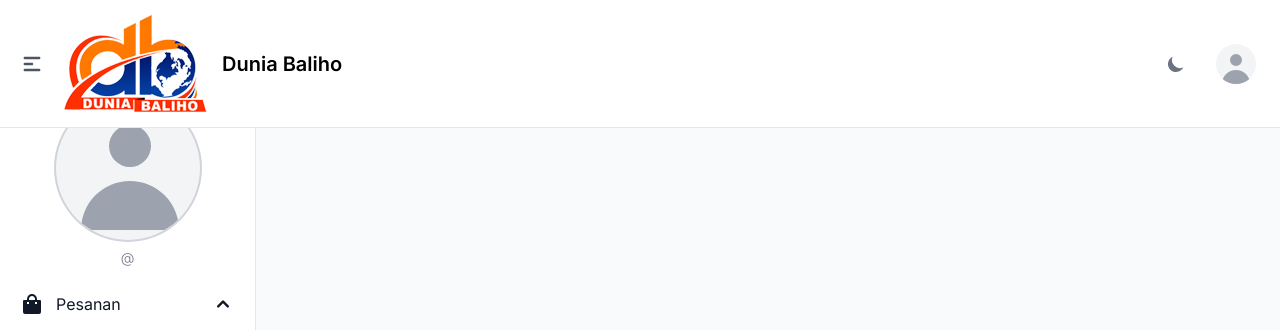
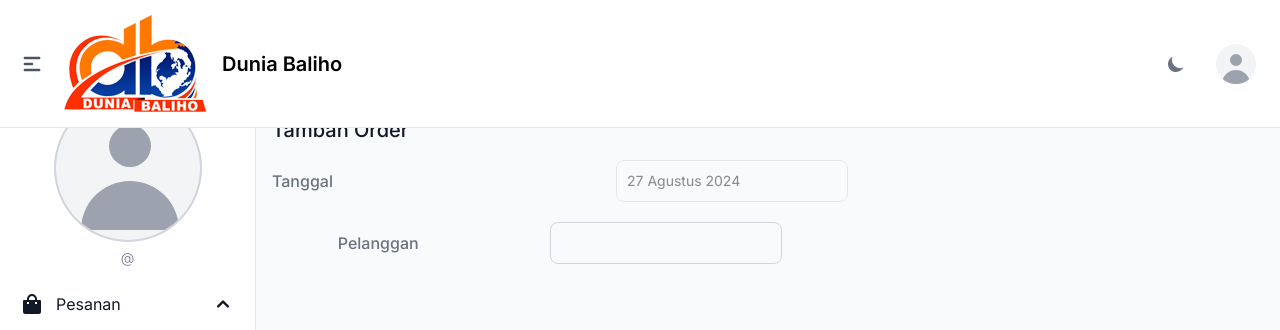
Before and after one commit to izhal27/orderan-db, a Next.js app in the folder frontend/: page /orders/list/add in a window 1280 px wide. Shown: the top 330 px of the page. Built offline with nearby package versions, Linux system fonts and the light colour scheme; no server answers.

Commit message:
add add edit page order

```diff
--- a/frontend/app/(dashboard)/orders/list/_components/AddEdit.tsx
+++ b/frontend/app/(dashboard)/orders/list/_components/AddEdit.tsx
@@ -1,5 +1,128 @@
 "use client";
 
-export default function OrderAddEdit() {
-  return <h1>Order Add Edit</h1>
+import BackButton from "@/components/buttons/BackButton";
+import type { CustomerFormData } from "@/constants/formTypes";
+import type { Customer, Order } from "@/constants/interfaces";
+import { showToast } from "@/helpers/toast";
+import localDate from "@/lib/getLocalDate";
+import { customerSchema } from "@/schemas/schemas";
+import { zodResolver } from "@hookform/resolvers/zod";
+import { Button, Label, Spinner, TextInput } from "flowbite-react";
+import { useSession } from "next-auth/react";
+import { useRouter } from "next/navigation";
+import { useEffect } from "react";
+import { useForm } from "react-hook-form";
+
+interface props {
+  order?: Order;
 }
+
+
+export default function OrderAddEdit({ order }: props) {
+  const isEditMode = !!order;
+  const router = useRouter();
+  const { data: session } = useSession();
+  const {
+    register,
+    handleSubmit,
+    setValue,
+    setFocus,
+    formState: { errors, isSubmitting },
+  } = useForm<CustomerFormData>({
+    resolver: zodResolver(customerSchema),
+  });
+
+  useEffect(() => {
+    // setFocus("name");
+    // if (isEditMode && customer) {
+    //   setValue("name", customer.name);
+    //   setValue("address", customer.address);
+    //   setValue("contact", customer.contact);
+    //   setValue("email", customer.email);
+    //   setValue("description", customer.description);
+    // }
+  }, [order]);
+
+  const onSubmit = async (data: CustomerFormData) => {
+    return !isEditMode ? addHandler(data) : editHandler(order!.id, data);
+  };
+
+  const addHandler = async (data: CustomerFormData) => {
+    // const res = await fetch("http://localhost:3002/api/orders", {
+    //   method: "POST",
+    //   headers: {
+    //     Authorization: `Bearer ${session?.accessToken}`,
+    //     "Content-Type": "application/json",
+    //   },
+    //   body: JSON.stringify(data),
+    // });
+    // showInfo(res, await res.json());
+  };
+
+  const editHandler = async (id: string, data: CustomerFormData) => {
+    // const res = await fetch(`http://localhost:3002/api/orders/${id}`, {
+    //   method: "PATCH",
+    //   headers: {
+    //     Authorization: `Bearer ${session?.accessToken}`,
+    //     "Content-Type": "application/json",
+    //   },
+    //   body: JSON.stringify(data),
+    // });
+    // showInfo(res, await res.json());
+  };
+
+  function showInfo(res: Response, customer: any) {
+    if (res.ok) {
+      showToast(
+        "success",
+        `Pelanggan "${customer.name}" berhasil ${isEditMode ? "disimpan" : "ditambahkan"}.`,
+      );
+      router.back();
+    } else if (res.status == 409) {
+      showToast("error", "Nama sudah digunakan, coba dengan nama yang lain.");
+    } else {
+      showToast("error", "Terjadi kesalahan, coba lagi nanti.");
+    }
+  }
+
+  return (
+    <div className="flex flex-col gap-4 p-4">
+      <BackButton />
+      <h3 className="text-xl font-medium text-gray-900 dark:text-white">
+        {`${isEditMode ? "Ubah" : "Tambah"} Order`}
+      </h3>
+      <div className="max-w-xl">
+        <div className="flex flex-col gap-5">
+          <div className="flex items-center justify-between">
+            <label
+              htmlFor='tanggal'
+              className="font-medium text-gray-500 dark:text-gray-400"
+            >
+              Tanggal
+            </label>
+            <TextInput
+              disabled
+              type='text'
+              id='tanggal'
+              value={localDate(Date.now(), 'long')}
+            />
+          </div>
+          <div className="flex items-center justify-around">
+            <label
+              htmlFor='pelanggan'
+              className="font-medium text-gray-500 dark:text-gray-400"
+            >
+              Pelanggan
+            </label>
+            <div className="flex justify-start">
+              <TextInput
+                type='text'
+                id='pelanggan'
+              />
+            </div>
+          </div>
+        </div>
+      </div>
+    </div>
+  );
+}
--- a/frontend/app/(dashboard)/orders/list/page.tsx
+++ b/frontend/app/(dashboard)/orders/list/page.tsx
@@ -99,8 +99,8 @@ export default function ListOrderPage() {
         </p>
       </div>
       <div className="flex justify-end">
-        <div className="max-w-32">
-          <AddButton />
+        <div className="max-w-40">
+          <AddButton text="Buat Pesanan" />
         </div>
       </div>
       {table}
```
